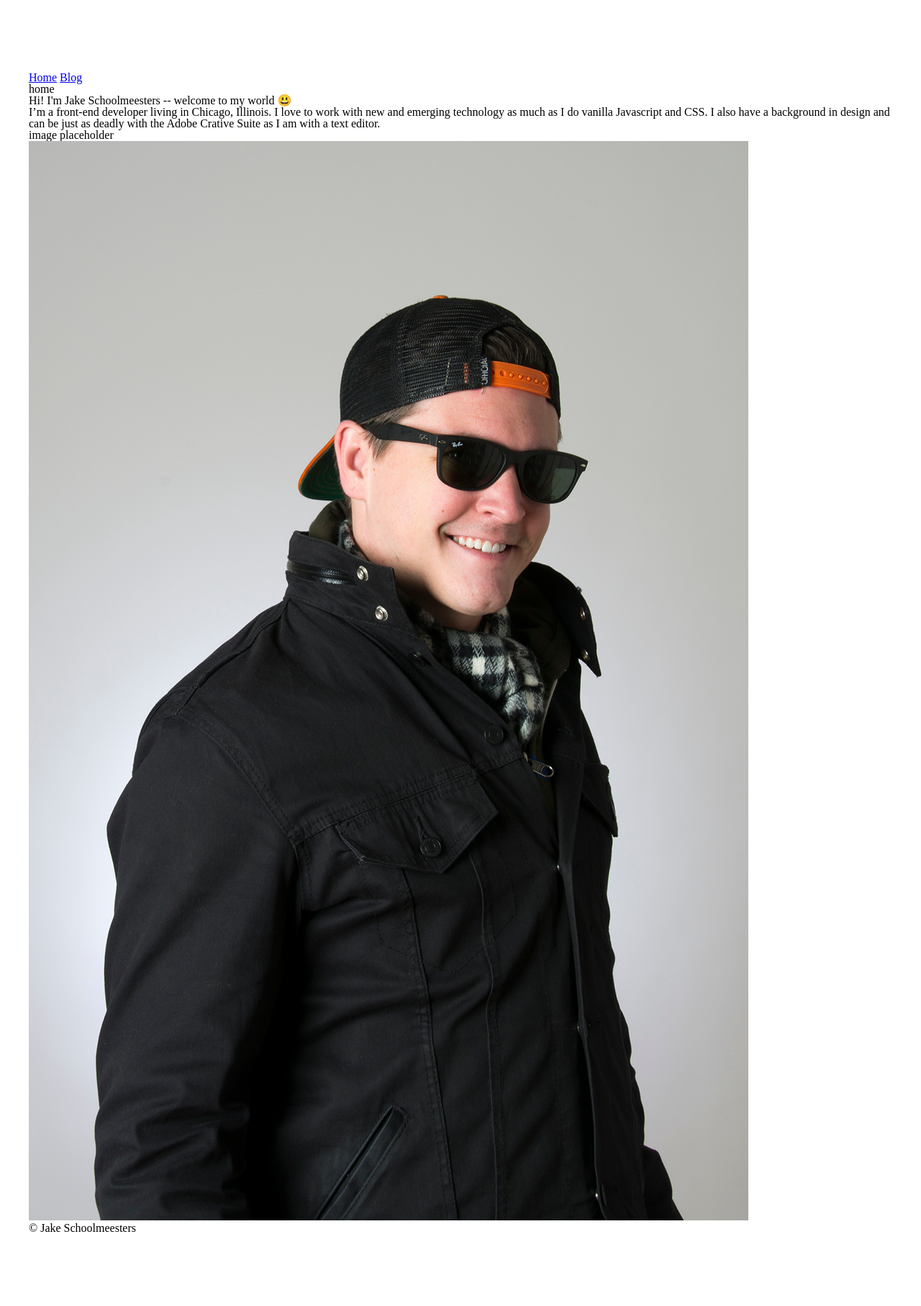
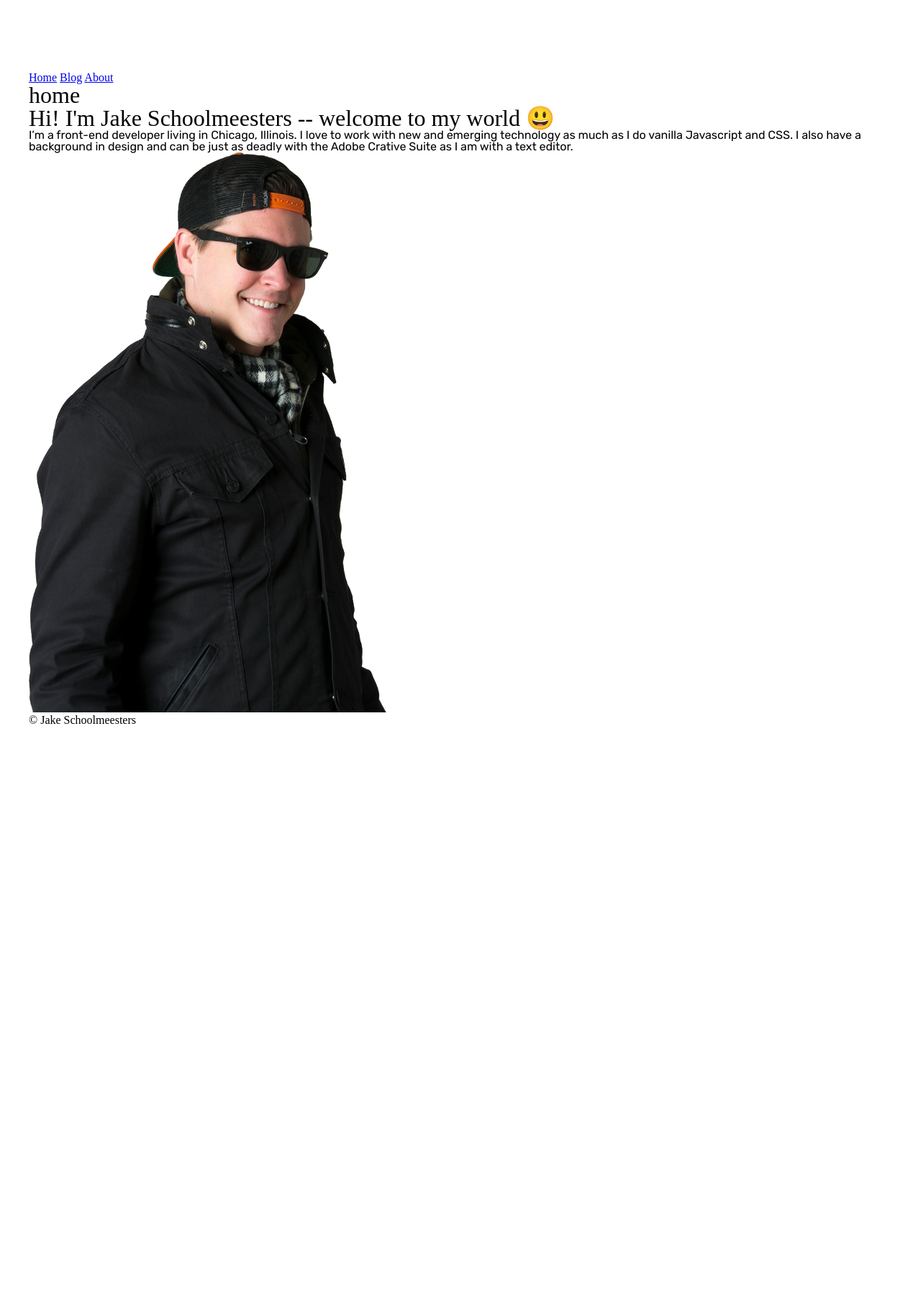
Before and after one commit to schooolman/new-portfolio, a Jekyll site: the page built from index.html, in a window 1280 px wide. Shown: the whole page at 72% size. Built offline with Jekyll 4.4.1, drawn with Linux system fonts in a browser that asks for light colours; some web fonts are replaced; after the commit the page ends 1109 px from its top, so only the background shows below that.

Commit message:
getting typography set up and adding content.

```diff
--- a/_layouts/base.html
+++ b/_layouts/base.html
@@ -9,6 +9,7 @@
     <nav>
       <a href="/">Home</a>
       <a href="/blog/">Blog</a>
+      <a href="/about/">About</a>
     </nav>
     <h1>{{ page.title }}</h1>
     <section>
--- a/_sass/_base.scss
+++ b/_sass/_base.scss
@@ -4,3 +4,7 @@ body {
     max-width: 1200px;
     margin: 100px auto;
 }
+
+img {
+    width: 100%;
+}
--- /dev/null
+++ b/_sass/_home.scss
@@ -0,0 +1,5 @@
+.home {
+    &__image {
+        max-width: 500px;
+    }
+}
--- /dev/null
+++ b/_sass/_typography.scss
@@ -0,0 +1,26 @@
+@import url('https://fonts.googleapis.com/css?family=Rubik|Trirong');
+
+p {
+    font-family: 'Rubik', Arial, Helvetica, sans-serif;
+}
+
+h1,
+h2,
+h3,
+h4,
+h5,
+h6 {
+    font-family: 'Trirong', 'Times New Roman', Times, serif;
+}
+
+h1 {
+    font-size: 32px;
+}
+
+h2 {
+    font-size: 26px;
+}
+
+h3 {
+    font-size: 20px;
+}
--- a/assets/css/main.scss
+++ b/assets/css/main.scss
@@ -6,8 +6,5 @@
 // Import partials
 @import 'reset';
 @import 'base';
-
-
-section {
-    // background-color: blue;
-}
+@import 'typography';
+@import 'home';
--- a/index.html
+++ b/index.html
@@ -17,8 +17,7 @@ title: home
             </p>
         </div>
         <div class="home__image">
-            <h2>image placeholder</h2>
-            <img src="./assets/jake2.jpg" alt="Photo of Cheesy Jake" />
+            <img src="./assets/jake.png" alt="Photo of Cheesy Jake" />
         </div>
     </section>
 
```
Also changed, not shown: assets/jake.png (added).
